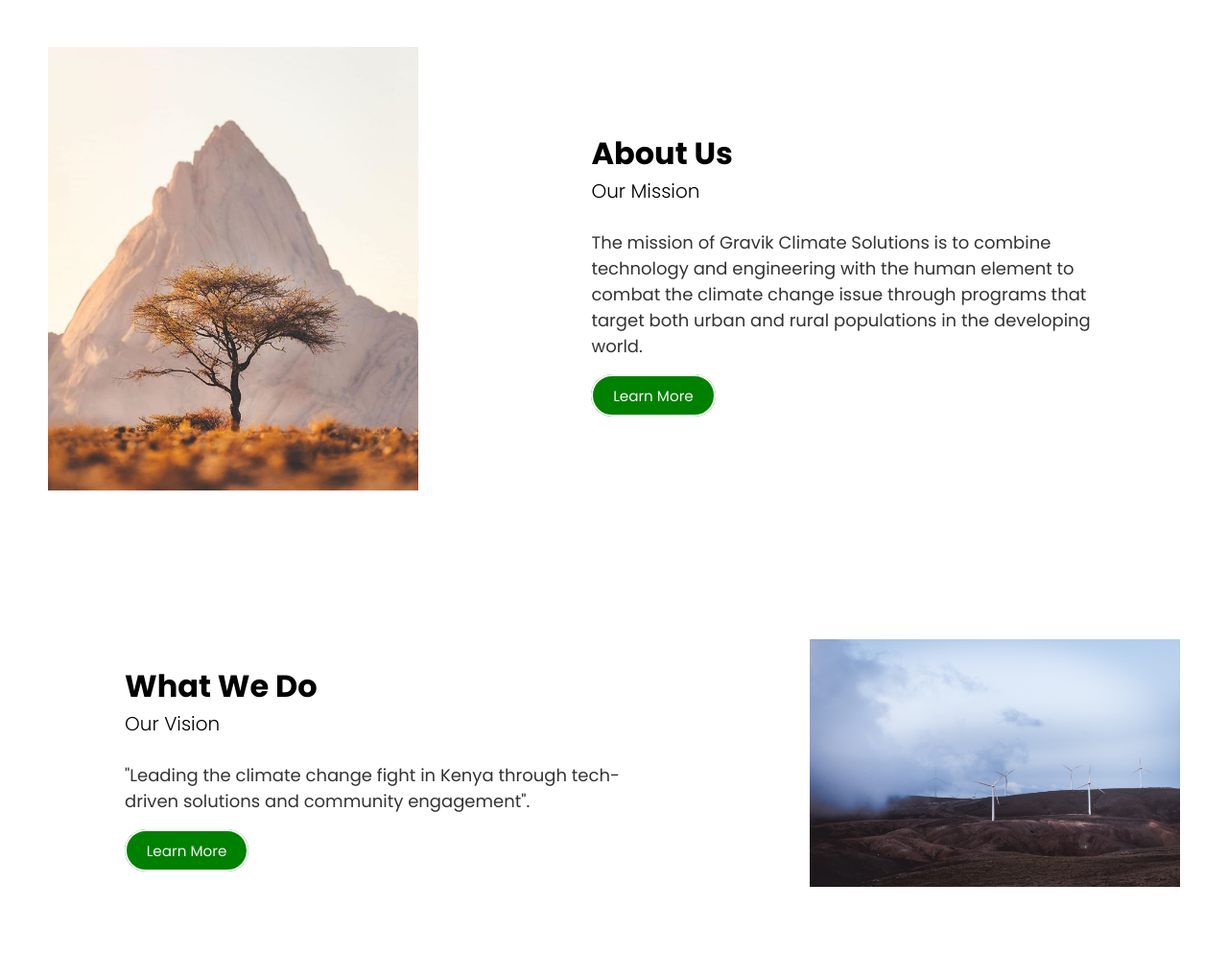
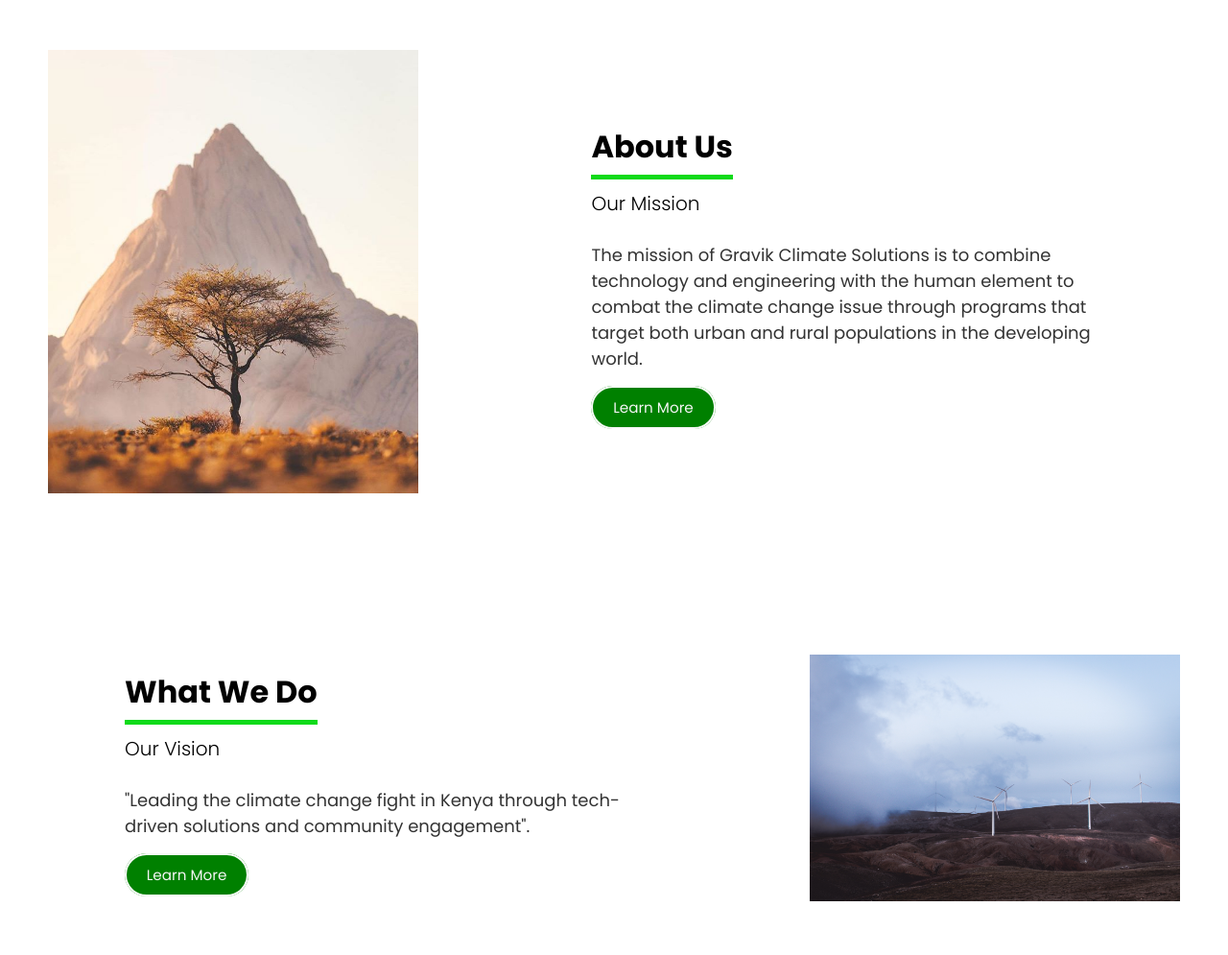
Before and after one commit to KelvinGitu/gravik_cs, a Django app: page / in a window 1280 px wide. Shown: the part 851-1846 px from the top of the page at 96% size. Run offline with Django 4.2, Linux system fonts and the light colour scheme; some libraries are stand-ins or nearby versions.

Commit message:
about underline

```diff
--- a/static/styles.css
+++ b/static/styles.css
@@ -48,7 +48,7 @@
 }
 
 .menu li a:hover {
-  color: #00bcd4;
+  color: #53eb53;
 }
 
 @media (max-width: 768px) {
@@ -134,6 +134,13 @@
             flex: 1;
             padding: 20px;
         }
+        .text h2 {
+          border-bottom: 5px solid #0fda1a;
+          display: inline-block;
+          padding-bottom: 5px;
+          margin-bottom: 10px;
+        }
+
        .about-section h2{
         font-size: 32px;
 
@@ -404,6 +411,9 @@ p {
     opacity: 1;
   }
 
+
+
+
   .footer p {
     color: #fff;
     margin: 15px 0 10px 0;
```
